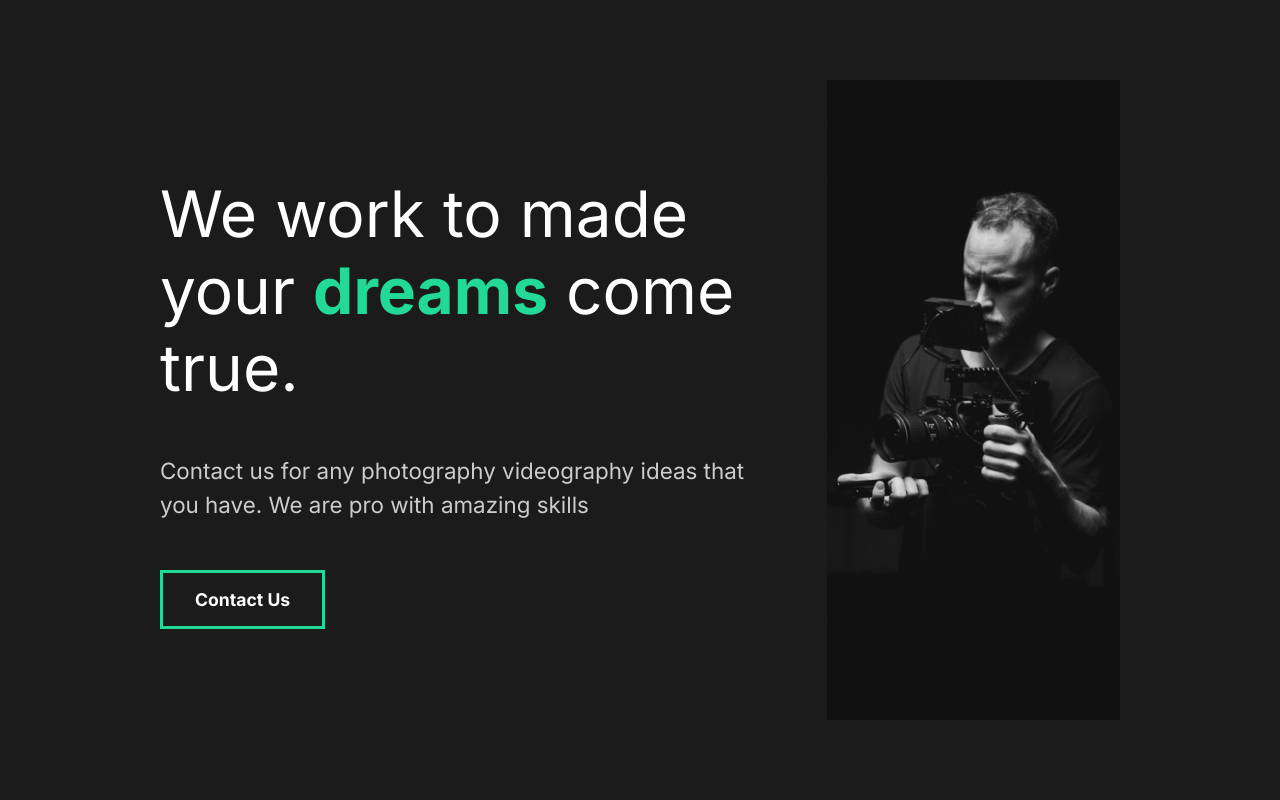
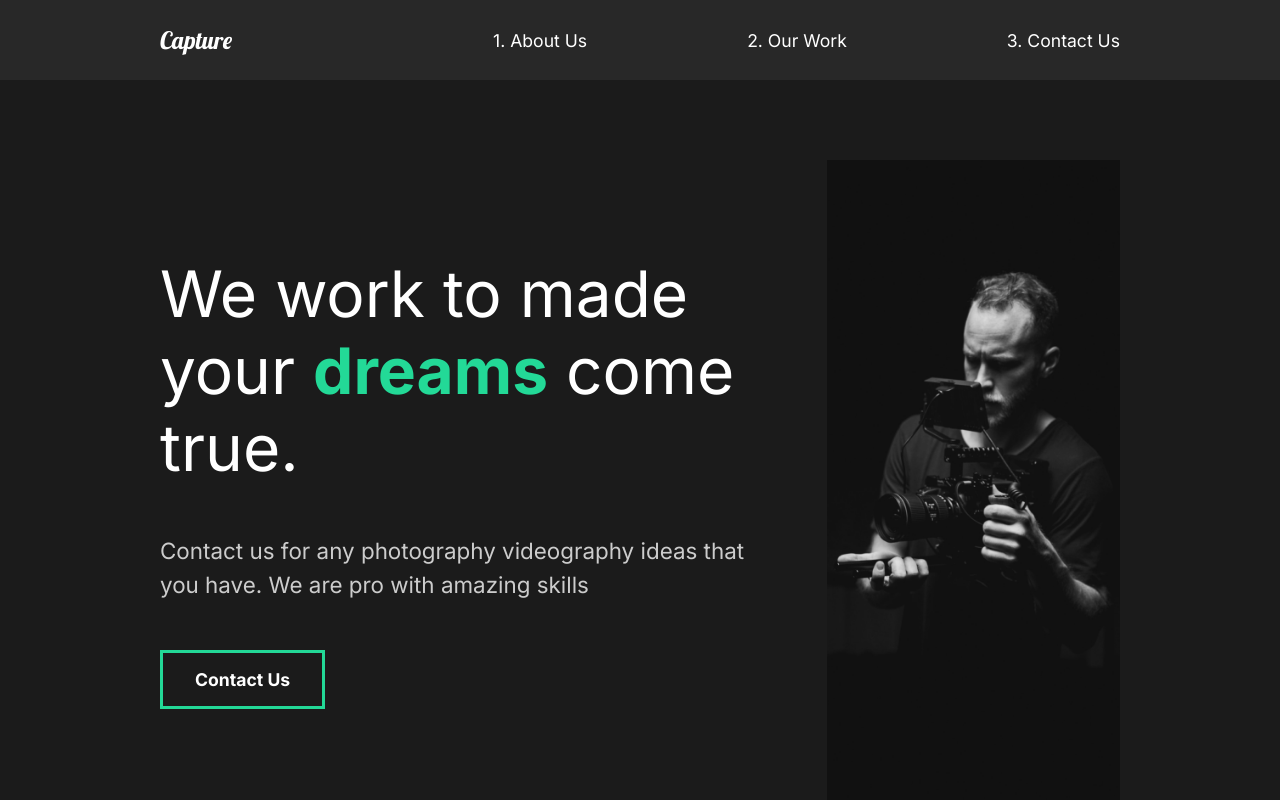
Before and after one commit to Sevendaye/react-course-capture, a React (Create React App) app: page / in a window 1280 px wide. Shown: the top 800 px of the page. Built offline with nearby package versions, Linux system fonts and the light colour scheme.

Commit message:
8. Create Nav Component

```diff
--- a/src/App.js
+++ b/src/App.js
@@ -1,11 +1,13 @@
 //Import Pages
 import GlobalStyle from './components/GlobalStyle';
+import Nav from './components/Nav';
 import AboutUs from './Pages/AboutUs'
 
 function App() {
   return (
     <div className="App">
       <GlobalStyle />
+      <Nav />
       <AboutUs />
     </div>
   );
--- /dev/null
+++ b/src/components/Nav/index.js
@@ -0,0 +1,47 @@
+import React from 'react';
+import styled from 'styled-components';
+
+const Nav = () => (
+  <StyledNav>
+    <h1><a id="logo" href="#">Capture</a></h1>
+    <ul>
+      <li>
+        <a href="#">1. About Us</a>
+      </li>
+      <li>
+        <a href="#">2. Our Work</a>
+      </li>
+      <li>
+        <a href="#">3. Contact Us</a>
+      </li>
+    </ul>
+  </StyledNav>
+);
+
+const StyledNav = styled.nav`
+  min-height: 10vh;
+  display: flex;
+  margin: auto;
+  justify-content: space-between;
+  align-items: center;
+  padding: 1rem 10rem;
+  background: #282828;
+  a {
+    color: white;
+    text-decoration: none;
+  }
+  ul {
+    display: flex;
+    list-style: none;
+  }
+  #logo {
+    font-size: 1.5rem;
+    font-weight: lighter;
+    font-family: 'Lobster', cursive;
+  }
+  li {
+    padding-left: 10rem;
+    position: relative;
+  }
+`;
+export default Nav;
```
